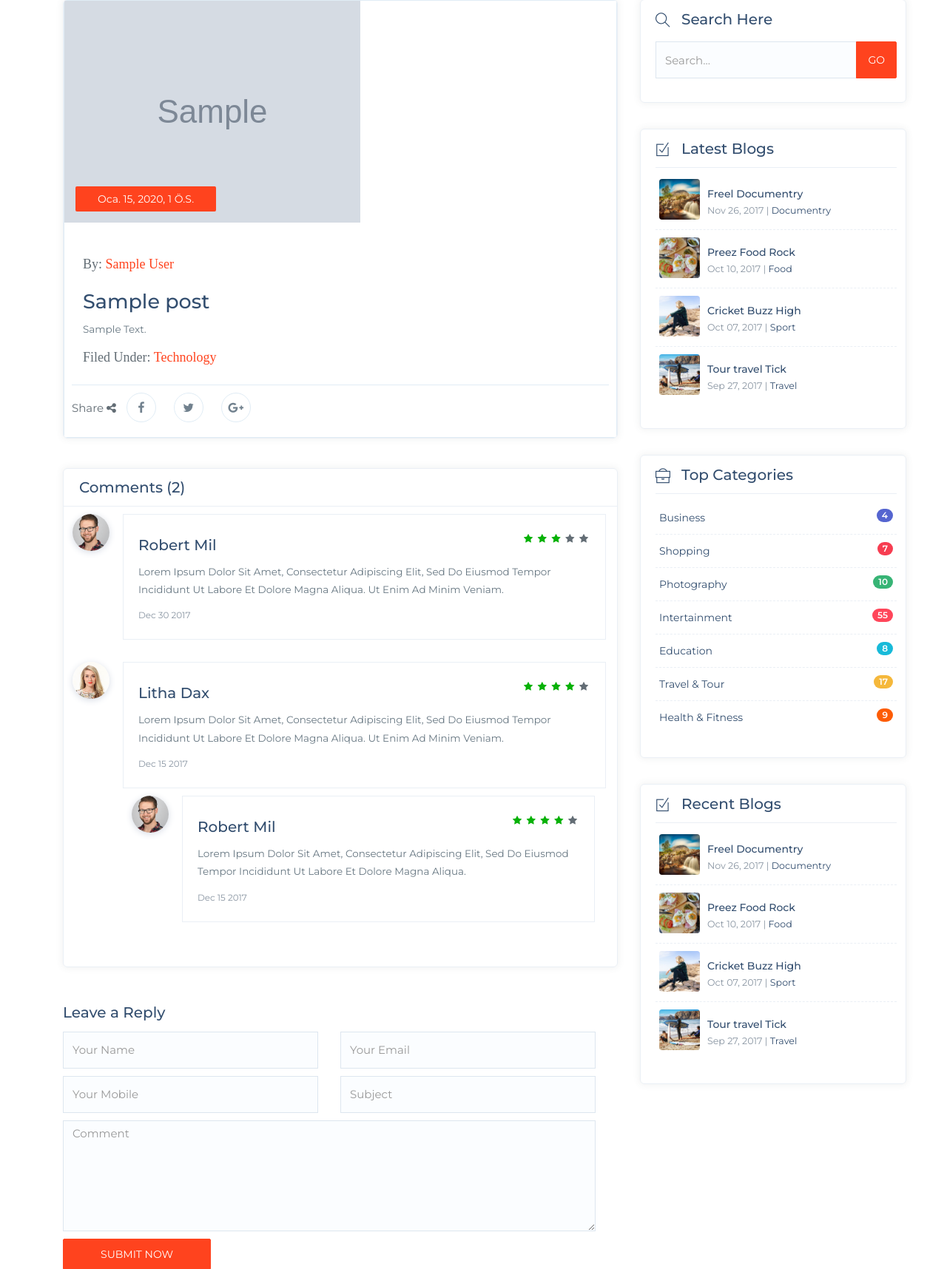
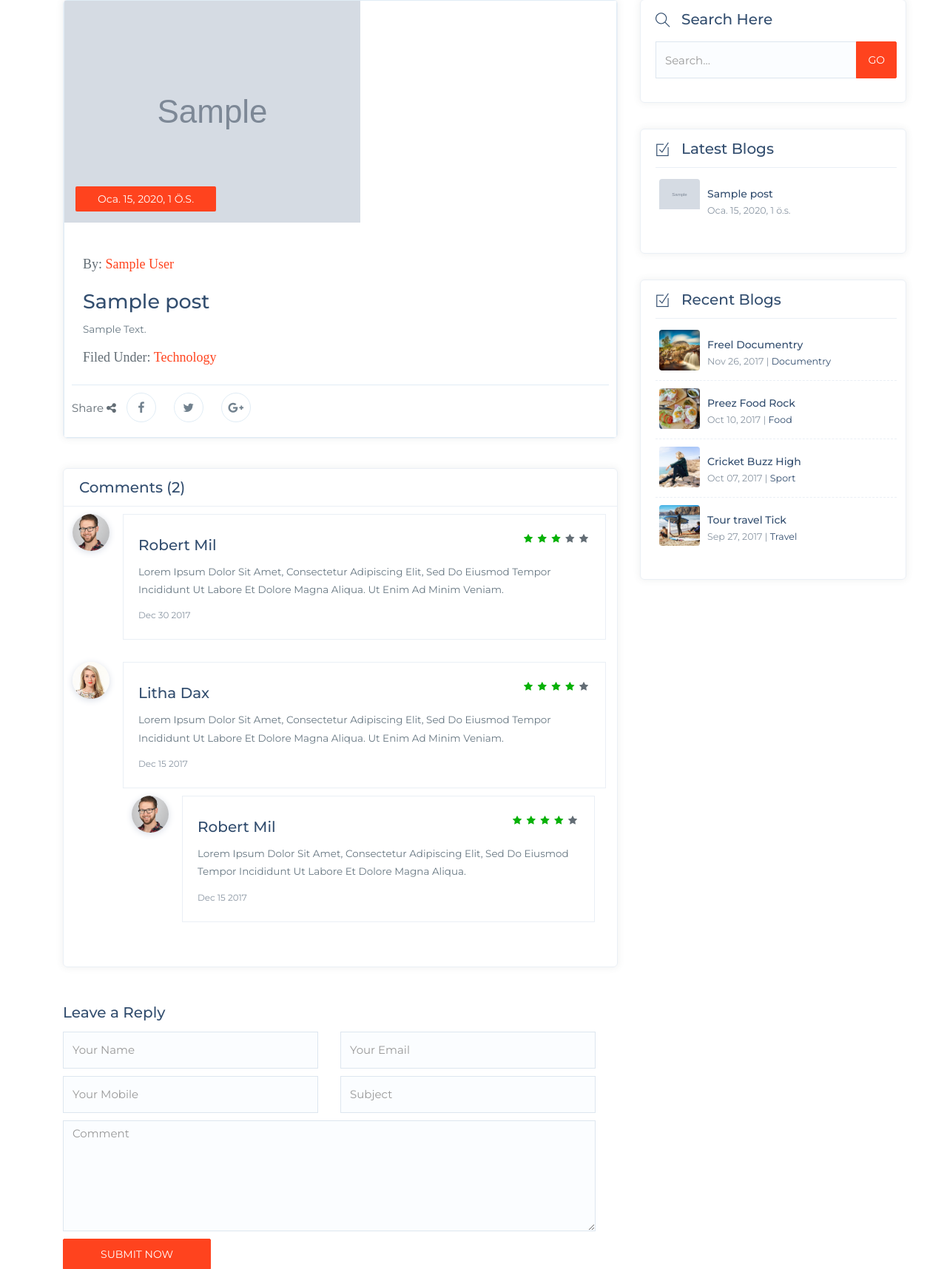
Before and after one commit to mertgunay/campdays, a Django app: a page that uses apps/blog/templates/post_detail.html in a window 1280 px wide. Shown: the part 137-1853 px from the top of the page at 74% size. Run offline with Django 3.2, Linux system fonts and the light colour scheme; tables that the repository leaves empty hold one stand-in row (values such as "Sample post"); grey boxes marked "Sample" are stand-in pictures; some libraries are stand-ins or nearby versions.

Commit message:
blog: added "latest post"

```diff
--- a/apps/blog/templates/post_detail.html
+++ b/apps/blog/templates/post_detail.html
@@ -232,61 +232,24 @@
 									<div class="widget-boxed-body padd-top-5">
 										<div class="side-list">
 											<ul class="side-blog-list">
+
+												{% for l_post in last_posts %}
+
 												<li>
 													<a href="#">
 														<div class="blog-list-img">
-															<img src="assets/img/image-3.jpg" class="img-responsive" alt="">
+															<img src="{{l_post.image.url}}" class="img-responsive" alt="">
 														</div>
 													</a>
 													<div class="blog-list-info">
-														<h5><a href="#" title="blog">Freel Documentry</a></h5>
+														<h5><a href="{{l_post.get_absolut_url}}" title="blog">{{l_post.title}}</a></h5>
 														<div class="blog-post-meta">
-															<span class="updated">Nov 26, 2017</span> | <a href="#" rel="tag">Documentry</a>
+															<span class="updated">{{l_post.timestampt}}</span>
 														</div>
 													</div>
 												</li>
 
-												<li>
-													<a href="#">
-														<div class="blog-list-img">
-															<img src="assets/img/image-4.jpg" class="img-responsive" alt="">
-														</div>
-													</a>
-													<div class="blog-list-info">
-														<h5><a href="#" title="blog">Preez Food Rock</a></h5>
-														<div class="blog-post-meta">
-															<span class="updated">Oct 10, 2017</span> | <a href="#" rel="tag">Food</a>
-														</div>
-													</div>
-												</li>
-
-												<li>
-													<a href="#">
-														<div class="blog-list-img">
-															<img src="assets/img/image-1.jpg" class="img-responsive" alt="">
-														</div>
-													</a>
-													<div class="blog-list-info">
-														<h5><a href="#" title="blog">Cricket Buzz High</a></h5>
-														<div class="blog-post-meta">
-															<span class="updated">Oct 07, 2017</span> | <a href="#" rel="tag">Sport</a>
-														</div>
-													</div>
-												</li>
-
-												<li>
-													<a href="#">
-														<div class="blog-list-img">
-															<img src="assets/img/image-5.jpg" class="img-responsive" alt="">
-														</div>
-													</a>
-													<div class="blog-list-info">
-														<h5><a href="#" title="blog">Tour travel Tick</a></h5>
-														<div class="blog-post-meta">
-															<span class="updated">Sep 27, 2017</span> | <a href="#" rel="tag">Travel</a>
-														</div>
-													</div>
-												</li>
+											{% endfor %}
 
 											</ul>
 										</div>
@@ -294,7 +257,7 @@
 								</div>
 								<!-- End: Latest Blogs -->
 
-								<!-- Start: Listing Category -->
+								<!-- Start: Listing Category
 								<div class="widget-boxed">
 									<div class="widget-boxed-header">
 										<h4><i class="ti-briefcase padd-r-10"></i>Top Categories</h4>
@@ -313,7 +276,7 @@
 										</div>
 									</div>
 								</div>
-								<!-- End: Listing Category -->
+								End: Listing Category -->
 
 								<!-- Start: Recent Listing -->
 								<div class="widget-boxed">
--- a/apps/blog/views.py
+++ b/apps/blog/views.py
@@ -30,11 +30,14 @@ def blog_create(request):
 def blog_detail(request, slug):
 
     instance = get_object_or_404(Post, slug=slug)
+    last_posts = Post.objects.all().order_by('-timestampt')[:5]
+    print(last_posts)
     share_string = quote(instance.content)
     context = {
         "title": instance.title,
         "instance": instance,
         "share_string": share_string,
+        "last_posts": last_posts,
     }
 
     return render(request, "post_detail.html", context)
@@ -95,6 +98,7 @@ def blog_update(request, slug):
 def blog_delete(request, slug):
 
     instance = get_object_or_404(Post, slug=slug)
+    template_name = 'blog/post_delete.html'
     instance.delete()
     messages.error(request, "Post Deleted")
     return redirect("blog:list")
```
Also changed, not shown: apps/blog/forms.py (+23 -2 lines), apps/blog/templates/post_delete.html (added, +9 -0 lines), apps/blog/templates/post_list.html (+8 -2 lines), ms/mediadev/None/1_799DUAc.jpg (added), ms/mediadev/None/1_I9bDa8P.jpg (added), ms/mediadev/None/1_Saq4yj5.jpg (added), ms/mediadev/None/1_xVFWngI.jpg (added), ms/mediadev/None/2_wEdrTRw.jpg (added), ms/mediadev/None/4.jpg (added).
